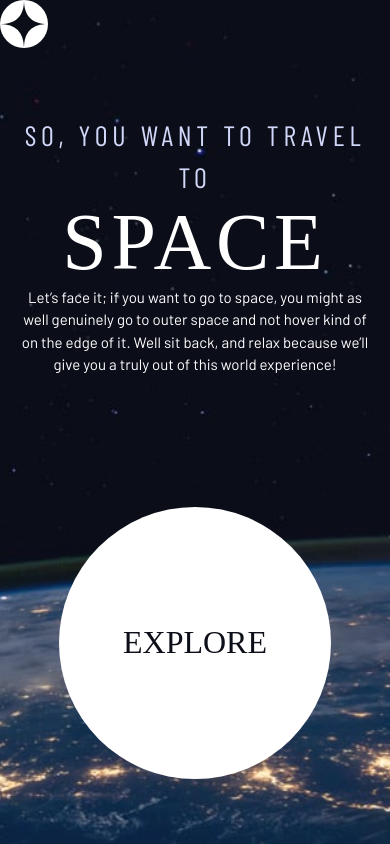
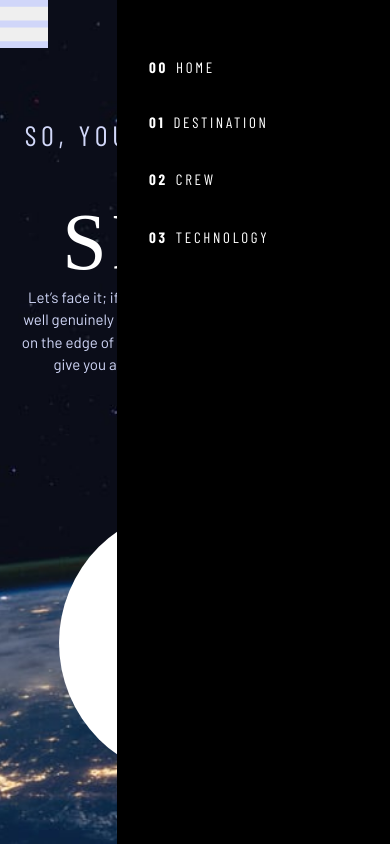
Before and after one commit to PDLIF/practicing, a plain HTML site: page different/scrimba-space-tourism-website-main/index.html in a window 390 px wide. Drawn offline with nearby package versions, Linux system fonts and the light colour scheme; a web font is replaced by a local one.

Commit message:
setting up the mobile navigation

```diff
--- a/different/scrimba-space-tourism-website-main/index.html
+++ b/different/scrimba-space-tourism-website-main/index.html
@@ -23,20 +23,21 @@
         <div>
             <img src="./assets/shared/logo.svg" alt="space tourism logo" class="logo">
         </div>
-        <!-- <nav>
-            <ul class="primary-navigation underline-indicators flex">
+        <button class="mobile-nav-toggle" aria-controls="primary-navigation" aria-expanded="false"><span class="sr-only">Menu</span></button>
+        <nav>
+            <ul id="primary-navigation" class="primary-navigation underline-indicators flex">
                 <li class="active"><a class="ff-sans-cond uppercase text-white letter-spacing-2" href="index.html"><span>00</span>Home</a></li>
                 <li><a class="ff-sans-cond uppercase text-white letter-spacing-2" href="destination.html"><span>01</span>Destination</a></li>
                 <li><a class="ff-sans-cond uppercase text-white letter-spacing-2" href="crew.html"><span>02</span>Crew</a></li>
                 <li><a class="ff-sans-cond uppercase text-white letter-spacing-2" href="technology.html"><span>03</span>Technology</a></li>
             </ul>
-        </nav> -->
+        </nav>
     </header>
 
     <div class="grid-container grid-container--home">
         <div>
             <h1 class="text-light fs-500 ff-sans-cond uppercase letter-spacing-1">So, you want to travel to <span class="fs-900 ff-serif text-white d-block">Space</span></h1>
-            <p>Let’s face it; if you want to go to space, you might as well genuinely go to outer space and not hover kind of on the edge of it. Well sit back, and relax because we’ll give you a truly out of this world experience!</p>
+            <p class="text-light">Let’s face it; if you want to go to space, you might as well genuinely go to outer space and not hover kind of on the edge of it. Well sit back, and relax because we’ll give you a truly out of this world experience!</p>
         </div>
         <div>
             <a href="" class="large-btn uppercase ff-serif fs-600 text-dark bg-white">Explore</a>
--- a/different/scrimba-space-tourism-website-main/style.css
+++ b/different/scrimba-space-tourism-website-main/style.css
@@ -297,10 +297,27 @@ select {
 }
 
 .primary-navigation {
-    --gap: 8rem;
-    --underline-gap: 1rem;
+    --underline-gap: .5rem;
     list-style: none;
+    margin: 0;
     padding: 0;
+}
+
+@media (max-width: 35em) {
+    .primary-navigation {
+        --underline-gap: .5rem;
+        position: fixed;
+        z-index: 9999;
+        background-color: black;
+        inset: 0 0 0 30%;
+        list-style: none;
+        padding: 3rem 2rem;
+        flex-direction: column;
+    }
+
+    .primary-navigation.underline-indicators > .active {
+        border: 0;
+    }
 }
 
 .primary-navigation a {
@@ -321,7 +338,7 @@ select {
 
 .underline-indicators > *:hover,
 .underline-indicators > *:focus {
-    border-bottom: .2rem solid hsl( var(--clr-white) / .35 );
+    border-color: hsl( var(--clr-white) / .5);
 }
 
 .underline-indicators > .active,
@@ -380,6 +397,21 @@ select {
     background-color: hsl( var(--clr-white) );
 }
 
+.mobile-nav-toggle {
+    display: block;
+    position: absolute;
+
+    background-image: url(./assets/shared/icon-hamburger.svg);
+    background-repeat: no-repeat;
+    background-size: cover;
+
+    border: none;
+
+
+    aspect-ratio: 1;
+    width: 3rem;
+}
+
 /* ------------------- */
 /* Page specific       */
 /* ------------------- */
```
